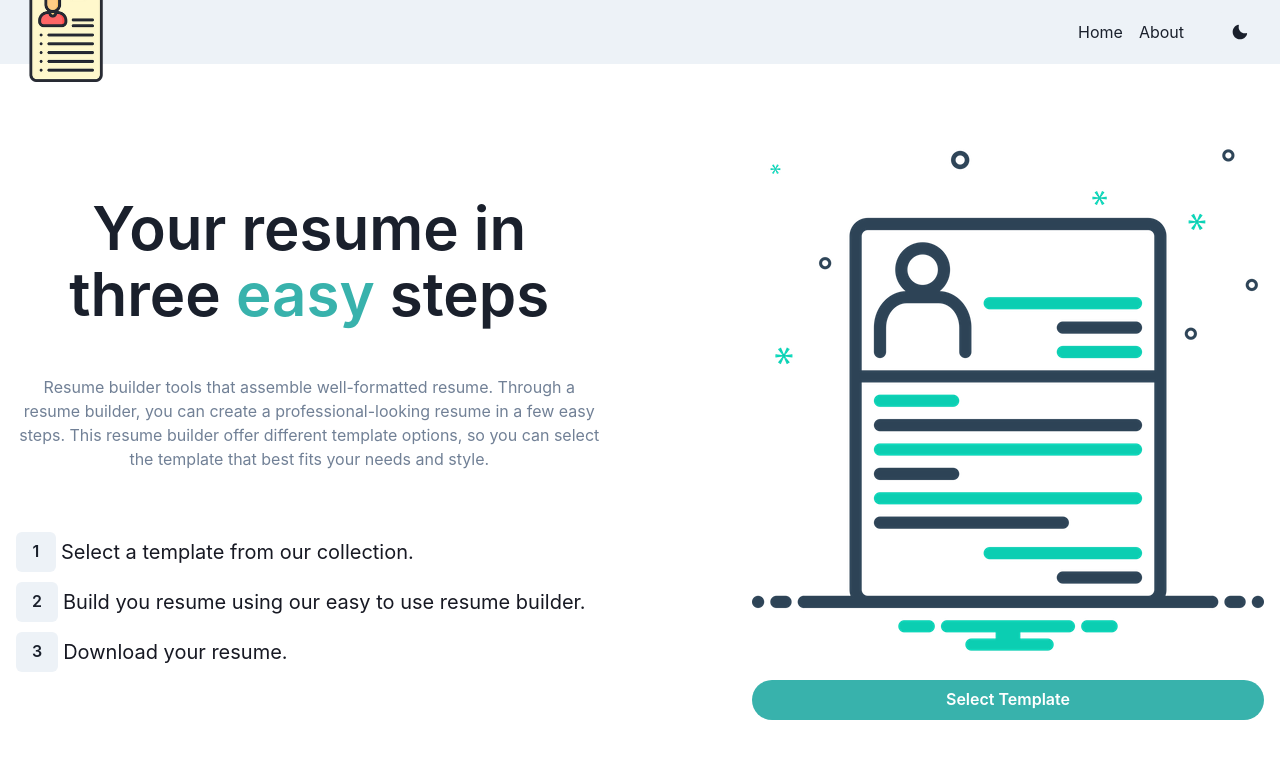
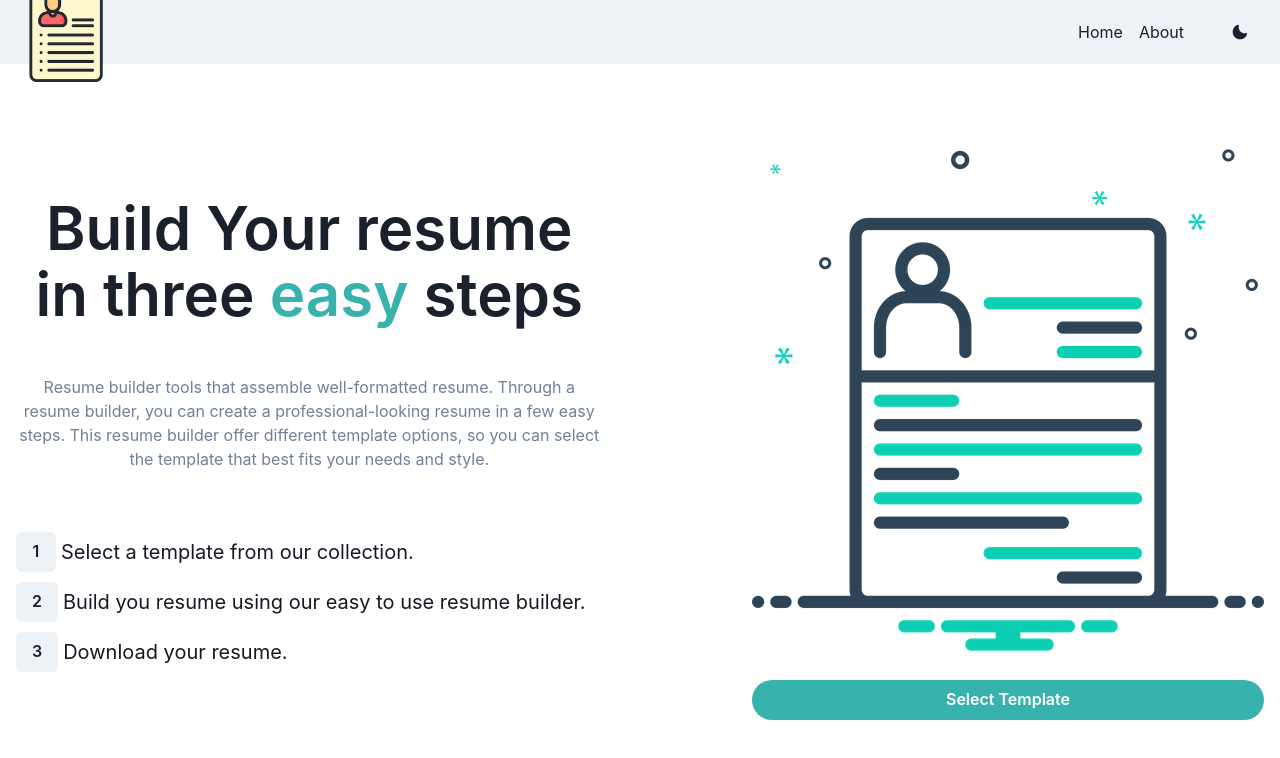
Before and after one commit to harsh-sainiii/Resume_Craft, a React (Create React App) app: page / in a window 1280 px wide. Shown: the top 758 px of the page. Built offline with nearby package versions, Linux system fonts and the light colour scheme.

Commit message:
Update Introduction.jsx

```diff
--- a/src/Components/Intro/Introduction.jsx
+++ b/src/Components/Intro/Introduction.jsx
@@ -49,7 +49,7 @@ export default function Introduction() {
                                     fontWeight={600}
                                     fontSize={{ base: '3xl', sm: '4xl', md: '6xl' }}
                                     lineHeight={'110%'}>
-                                    Your resume in three{' '}
+                                    Build Your resume in three{' '}
                                     <Text as={'span'} color={'#38B2AC'}>
                                         easy {' '}
                                     </Text>
```
